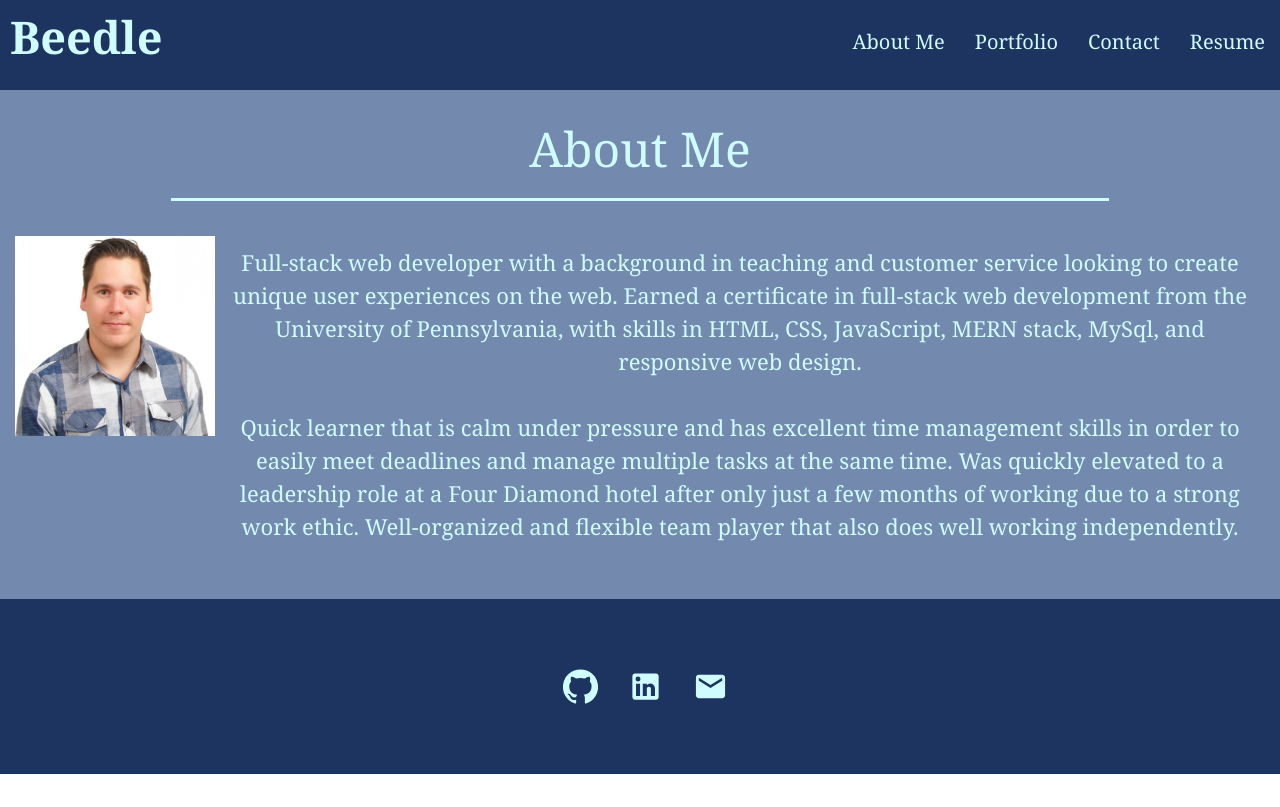
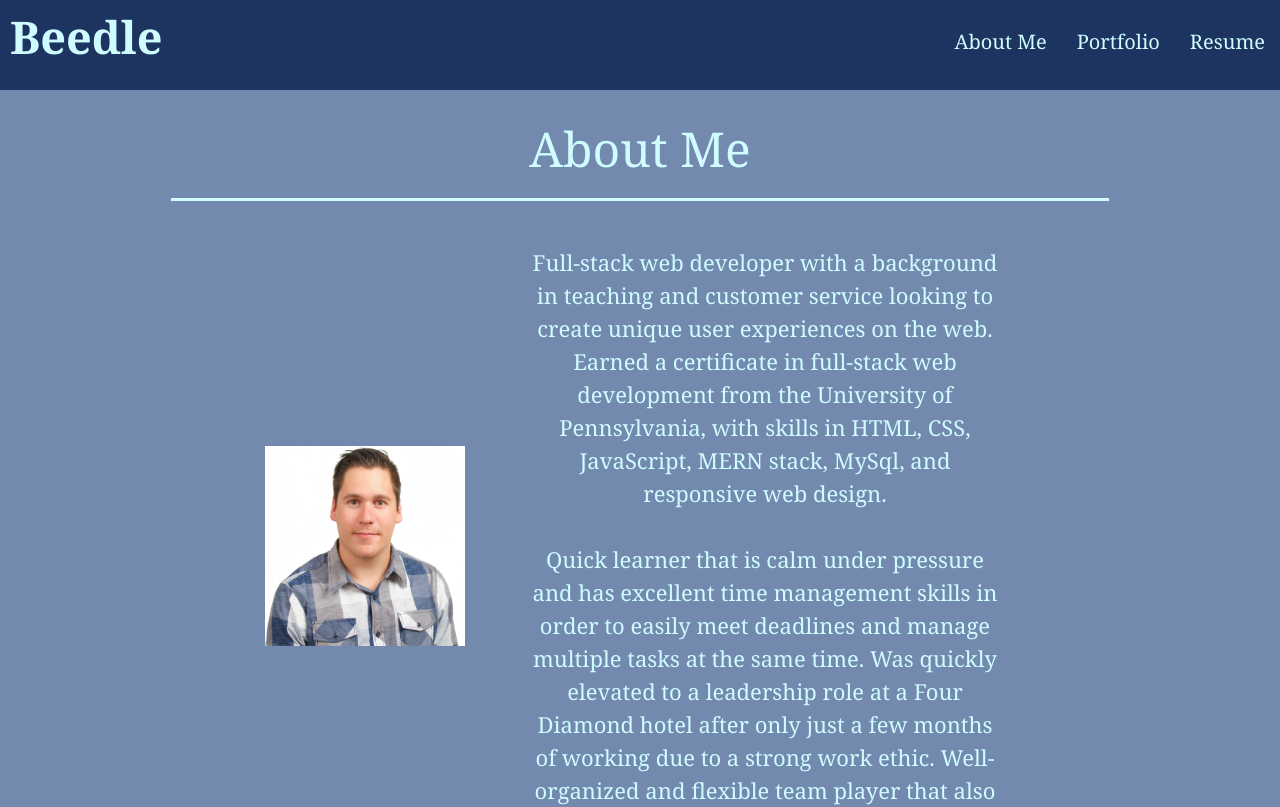
Before and after one commit to jbeedle19/jbeedle19.github.io, a React (Create React App) app: page / in a window 1280 px wide. Shown: the top 807 px of the page. Built offline with nearby package versions, Linux system fonts and the light colour scheme.

Commit message:
fixing whitespace on about page, removed contact page

```diff
--- a/src/App.js
+++ b/src/App.js
@@ -3,7 +3,8 @@ import Header from './components/Header';
 import About from './components/About';
 import Portfolio from './components/Portfolio';
 import Resume from './components/Resume';
-import ContactForm from './components/Contact';
+// Contact section removed, uncomment if you want to add it back in
+/* import ContactForm from './components/Contact'; */
 import Footer from './components/Footer';
 
 function App() {
@@ -12,7 +13,7 @@ function App() {
   const renderSection = () => {
     switch (currentNavSection) {
       case 'Portfolio': return <Portfolio />;
-      case 'Contact': return <ContactForm />;
+      /* case 'Contact': return <ContactForm />; */
       case 'Resume': return <Resume />;
       default: return <About />;
     }
--- a/src/components/Nav/index.js
+++ b/src/components/Nav/index.js
@@ -1,7 +1,7 @@
 import React from 'react';
 
 function Nav(props) {
-    const navSections = ['About Me', 'Portfolio', 'Contact', 'Resume'];
+    const navSections = ['About Me', 'Portfolio', /* 'Contact', */ 'Resume'];
 
     return (
         <nav>
--- a/src/index.css
+++ b/src/index.css
@@ -106,11 +106,16 @@ section {
 .headshot img {
   height: 150px;
   width: 150px;
-  margin-bottom: 10px;
+  margin: 0 0 10px 0;
+}
+.about-me-info {
+  margin: auto;
+  width: 100%;
+  justify-content: center;
+  align-items: center;
 }
 .about-text {
   display: flex;
-  width: 100%;
   padding: 10px;
   justify-content: center;
   align-items: center;
@@ -244,6 +249,7 @@ footer {
       display:flex;
       flex-flow: row;
   }
+
   .about-text p {
       font-size: 22px;
   }
@@ -254,3 +260,18 @@ footer {
     width: 35%
   }
 }
+
+/* Media Queries for screens over 1200px (Larger Desktops/Screens) */
+@media screen and (min-width: 1250px) {
+  .headshot img {
+    margin: 0 50px 10px 0;
+  }
+  .about-me-info {
+    display:flex;
+    flex-flow: row;
+    margin: auto;
+    width: 60%;
+    justify-content: center;
+    align-items: center;
+  }
+}
```
